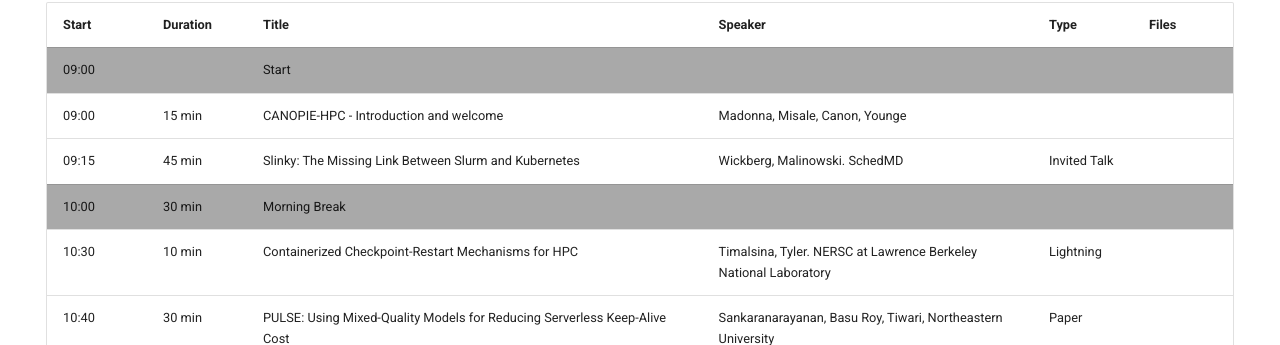
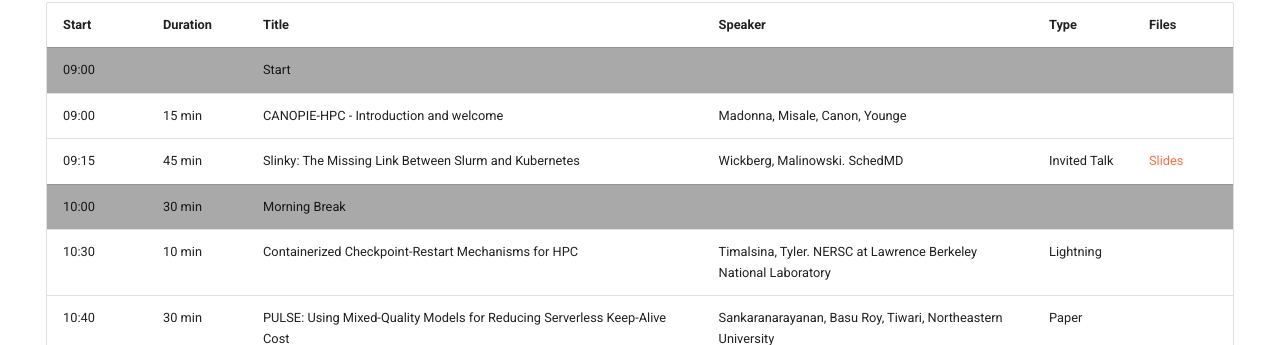
Before and after one commit to supercontainers/canopie-hpc, an MkDocs documentation site: the page built from docs/program.md, in a window 1280 px wide and 900 px high, scrolled down 328 px. Shown: the part 107-452 px from the top of the window. Built offline with MkDocs 1.6.1 and Material for MkDocs 9.7.7, drawn with Linux system fonts in a browser that asks for light colours; comment, search, counter and statistics services are not loaded.

Commit message:
Update program.md
Add slinky slide link

```diff
--- a/docs/program.md
+++ b/docs/program.md
@@ -43,7 +43,7 @@
         <td>Slinky: The Missing Link Between Slurm and Kubernetes</td>
         <td>Wickberg, Malinowski. SchedMD</td>
         <td>Invited Talk</td>
-        <td></td>
+        <td><a href="https://drive.google.com/file/d/1tqMo_Dltt2zASI02H2e2swMpDlhLVI9m/view?usp=drive_link">Slides</a></td>
     </tr>
     <tr style="background-color:#A9A9A9">
         <td>10:00</td>
```
